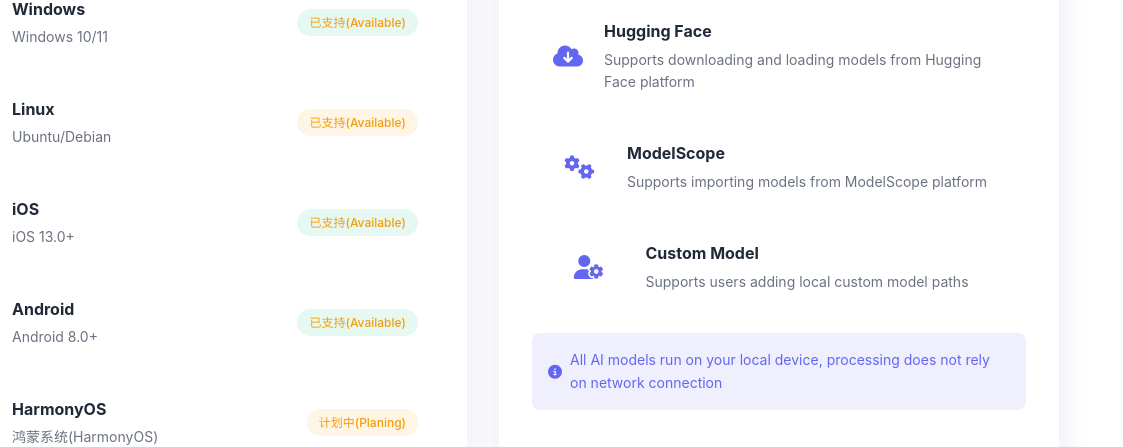
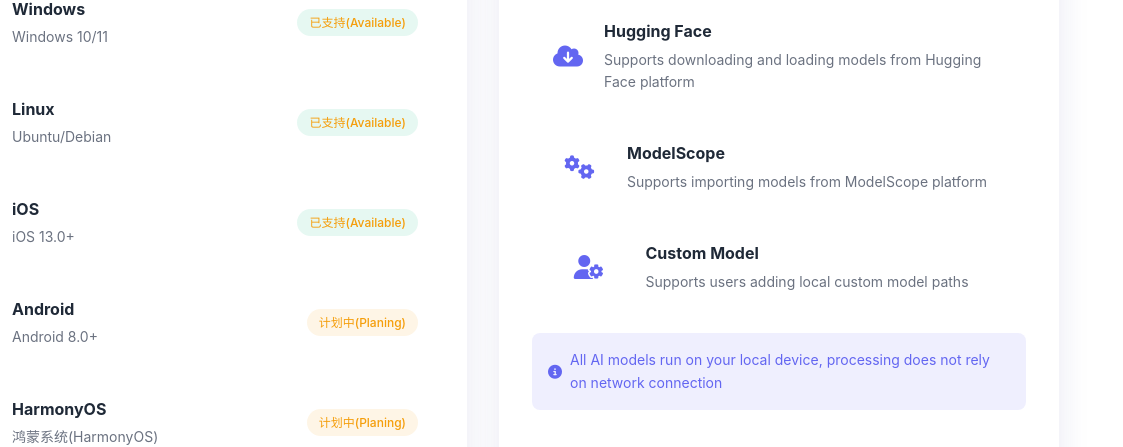
Before and after one commit to Calmds/calmds.github.io, a plain HTML site: page features.html in a window 1280 px wide. Shown: the part 5237-5684 px from the top of the page, 157-1280 px from the left. Drawn offline with Linux system fonts and the light colour scheme; no server answers.

Commit message:
Tue Jan 13 07:50:49 CST 2026

```diff
--- a/features.html
+++ b/features.html
@@ -324,7 +324,7 @@
                                     <strong>Linux</strong>
                                     <p>Ubuntu/Debian</p>
                                 </div>
-                                <span class="status planned">已支持(Available)</span>
+                                <span class="status available">已支持(Available)</span>
                             </div>
                             <div class="platform-item">
                                 <i class="fab fa-app-store-ios"></i>
@@ -340,7 +340,7 @@
                                     <strong>Android</strong>
                                     <p>Android 8.0+</p>
                                 </div>
-                                <span class="status available">已支持(Available)</span>
+                                <span class="status planned">计划中(Planing)</span>
                             </div>
                             <div class="platform-item">
                                 <i class="fas fa-microchip"></i>
```
